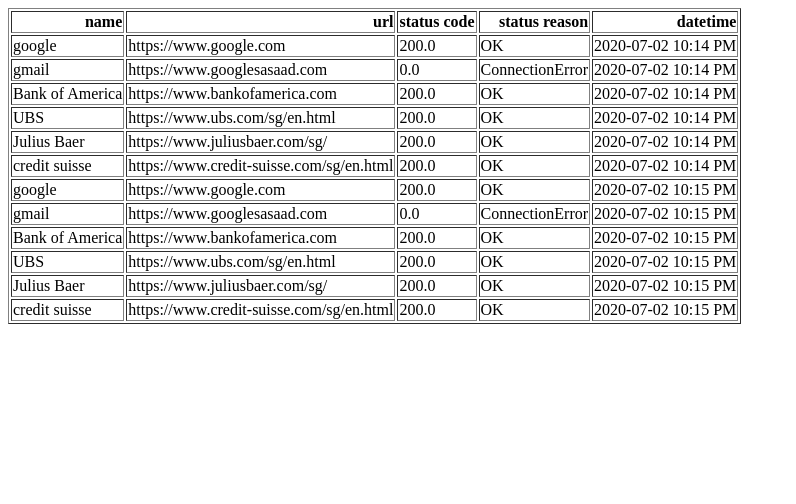
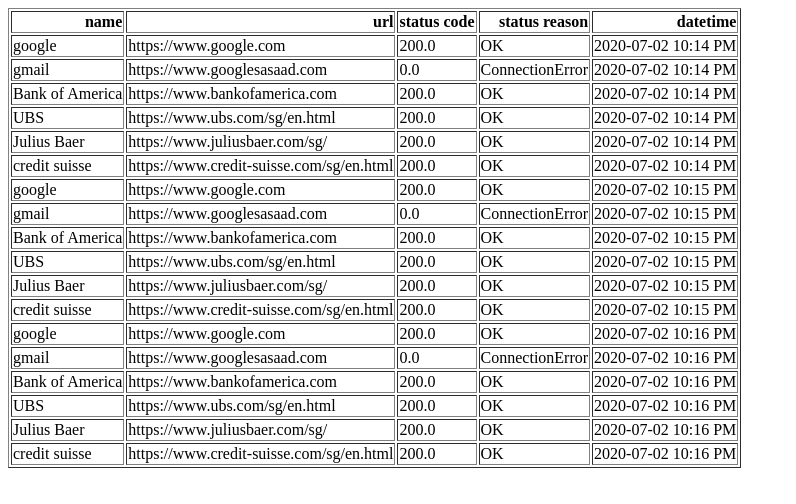
Before and after one commit to mysticrenji/python-servicemonitor, a plain HTML site: page 01.servicemonitor/staticfiles/index.html in a window 1280 px wide. Shown: the whole page, without its empty margins (0-796 px from the left). Drawn offline with Linux system fonts and the light colour scheme.

```diff
--- a/01.servicemonitor/staticfiles/index.html
+++ b/01.servicemonitor/staticfiles/index.html
@@ -93,5 +93,47 @@
       <td>OK</td>
       <td>2020-07-02 10:15 PM</td>
     </tr>
+    <tr>
+      <td>google</td>
+      <td>https://www.google.com</td>
+      <td>200.0</td>
+      <td>OK</td>
+      <td>2020-07-02 10:16 PM</td>
+    </tr>
+    <tr>
+      <td>gmail</td>
+      <td>https://www.googlesasaad.com</td>
+      <td>0.0</td>
+      <td>ConnectionError</td>
+      <td>2020-07-02 10:16 PM</td>
+    </tr>
+    <tr>
+      <td>Bank of America</td>
+      <td>https://www.bankofamerica.com</td>
+      <td>200.0</td>
+      <td>OK</td>
+      <td>2020-07-02 10:16 PM</td>
+    </tr>
+    <tr>
+      <td>UBS</td>
+      <td>https://www.ubs.com/sg/en.html</td>
+      <td>200.0</td>
+      <td>OK</td>
+      <td>2020-07-02 10:16 PM</td>
+    </tr>
+    <tr>
+      <td>Julius Baer</td>
+      <td>https://www.juliusbaer.com/sg/</td>
+      <td>200.0</td>
+      <td>OK</td>
+      <td>2020-07-02 10:16 PM</td>
+    </tr>
+    <tr>
+      <td>credit suisse</td>
+      <td>https://www.credit-suisse.com/sg/en.html</td>
+      <td>200.0</td>
+      <td>OK</td>
+      <td>2020-07-02 10:16 PM</td>
+    </tr>
   </tbody>
 </table>
```
